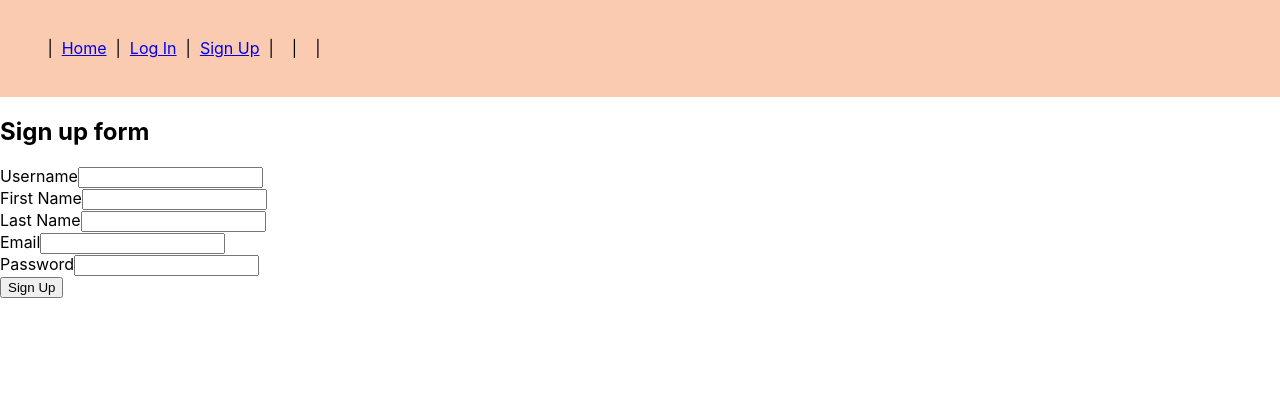
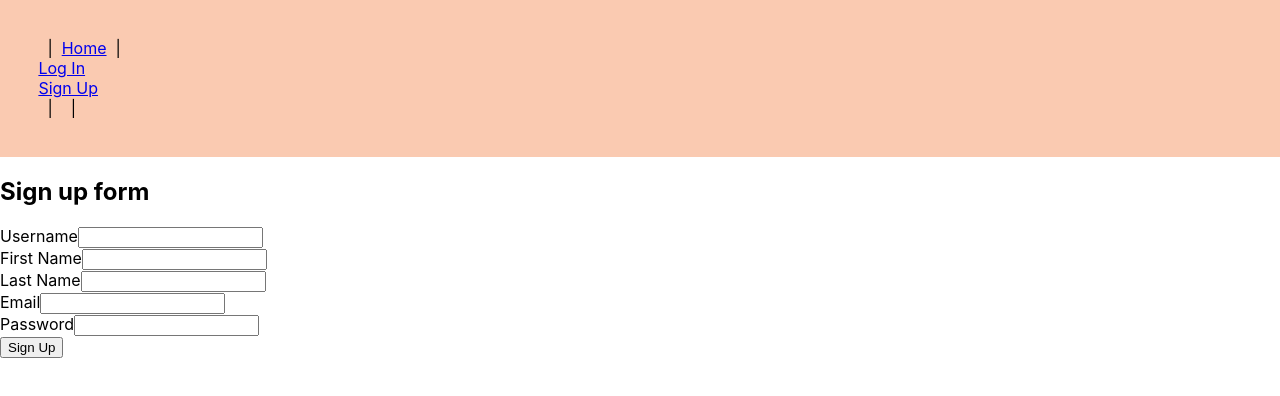
Before and after one commit to usmanbashir/book-club-frontend, a React (Create React App) app: page /SignUp in a window 1280 px wide. Shown: the top 396 px of the page. Built offline with nearby package versions, Linux system fonts and the light colour scheme.

Commit message:
Amend isUserLoggedIn to check for token in localstorage. Begin code to show current book

```diff
--- a/src/apis/UserApis.js
+++ b/src/apis/UserApis.js
@@ -1,17 +1,17 @@
 import axios from 'axios';
 import axiosInstance from './AxiosInstance';
 
-export const getUser = (id) => {
-  // return fetch(`localhost:4000/users/${id}`)
-  const response = axiosInstance.get(`localhost:4000/users/${id}`, {
-    headers: { "Content-Type": "application/json"
-    ,
+export const getUser = async(id) => {
+  console.log(id)
+  const response = await axiosInstance.get(`http://localhost:4000/users/${id}`, {
+        headers: { "Content-Type": "application/json",
                    "Authorization": localStorage.getItem("token")
     }
   })
-  .then(response => console.log(response))
+  // .then(response => console.log(response.data))
+  .catch((error) => console.log("This is the error: ", error))
 
-  // console.log(response)
+  return JSON.parse(response.data.data)
 }
 
 export const createUser = (userInfo) => {
--- a/src/components/BookPage.js
+++ b/src/components/BookPage.js
@@ -37,7 +37,7 @@ const bookReviews = () => {
     getReviews(id)
     .then(review => {
         setReviewList(review)
-        // console.log("FIRST CLOG ** ", review)
+        console.log("FIRST CLOG ** ", review)
         // console.log("SECOND CLOG ***  ", reviewList)
     })
      .catch((error) => console.log(error))
--- a/src/components/EachBookDetails.js
+++ b/src/components/EachBookDetails.js
@@ -16,7 +16,7 @@ export default function EachBookDetails(props) {
                 <div>Genre: {book.genre}</div>
                 <div>Date published: {book.publishedOn}</div>
                 <br></br>
-            {!isUserLoggedIn ?
+            {localStorage.getItem("token") ?
                 <Link to={`/books/${book.id}`}>Show me more!</Link>
                 : null }
             </div>
--- a/src/components/Home.js
+++ b/src/components/Home.js
@@ -11,6 +11,7 @@ export default function Home(props) {
     const isUserLoggedIn = props;
 
     const [books, setBooks] = useState([])
+    // const [currentUserName, setCurrentUserName] = useState({})
 
 //  Get all books via Book APIs and save to above state variable.
 useEffect(() => {
@@ -23,20 +24,33 @@ useEffect(() => {
 
 }, [])
 
-const findUserName = () => {
-    getUser(parseInt(localStorage.setItem("currentUserId")))
-}
+// const findUserName = () => {
+//     // console.log(localStorage.getItem("currentUserId"))
+//     getUser(parseInt(localStorage.getItem("currentUserId")))
+//     // .then(response => console.log(JSON.parse(response)))
+//     .then(data => setCurrentUserName(data))
+
+//     // console.log(currentUserName)
+// }
+
+// Check through books array for each date, looking for the largest date
+const findCurrentBook = books.reduce((a, b) => {
+    return new Date(a.meeting_date) > new Date(b.meeting_date) ? a : b
+})
+
+// console.log(findCurrentBook)
 
 return(
     <>
-
-{!isUserLoggedIn ?
-    <h1>Hello readers</h1>
+{/* <button onClick={findUserName}>Click</button> */}
+{!localStorage.getItem("token") ?
+    <h1>Hello Readers</h1>
     :
-    <h1>Heya {findUserName}</h1>
+    <h1>Hello again</h1>
 }
 
-{isUserLoggedIn ?
+{/* If user is logged in, show new book button */}
+{!localStorage.getItem("token") ?
     <div className='AddBook'>
         <NewBook />
     </div>
--- a/src/components/NavBar.js
+++ b/src/components/NavBar.js
@@ -11,21 +11,26 @@ export default function NavBar(props) {
         &nbsp; | &nbsp;
         <Link to="/Home">Home</Link>
         &nbsp; | &nbsp;
-        {!isUserLoggedIn ?
-            <Link to="/LogIn">Log In</Link> : null}
-            &nbsp; | &nbsp;
-            {!isUserLoggedIn ?
-            <Link to="/SignUp">Sign Up</Link> : null}
-            &nbsp; | &nbsp;
+        <div className="LogInBtn">
+           {!localStorage.getItem("token") ?
+            <Link to="/LogIn">Log In</Link>
+            : null}
+        </div>
+        <div className="SignUpBtn">
+            {!localStorage.getItem("token") ?
+            <Link to="/SignUp">Sign Up</Link>
+            : null}
+        </div>
+
 
 
         {/* <Link to="/books/:id">BOOK</Link> */}
         &nbsp; | &nbsp;
-        {isUserLoggedIn ?
+        {localStorage.getItem("token") ?
         <Logout
-                isUserLoggedIn={isUserLoggedIn}
-                setIsUserLoggedIn={setIsUserLoggedIn}
-                />
+            isUserLoggedIn={isUserLoggedIn}
+            setIsUserLoggedIn={setIsUserLoggedIn}
+        />
         : null}
         &nbsp; | &nbsp;
 
```
Lines whose indentation alone changed are shown as unchanged.
